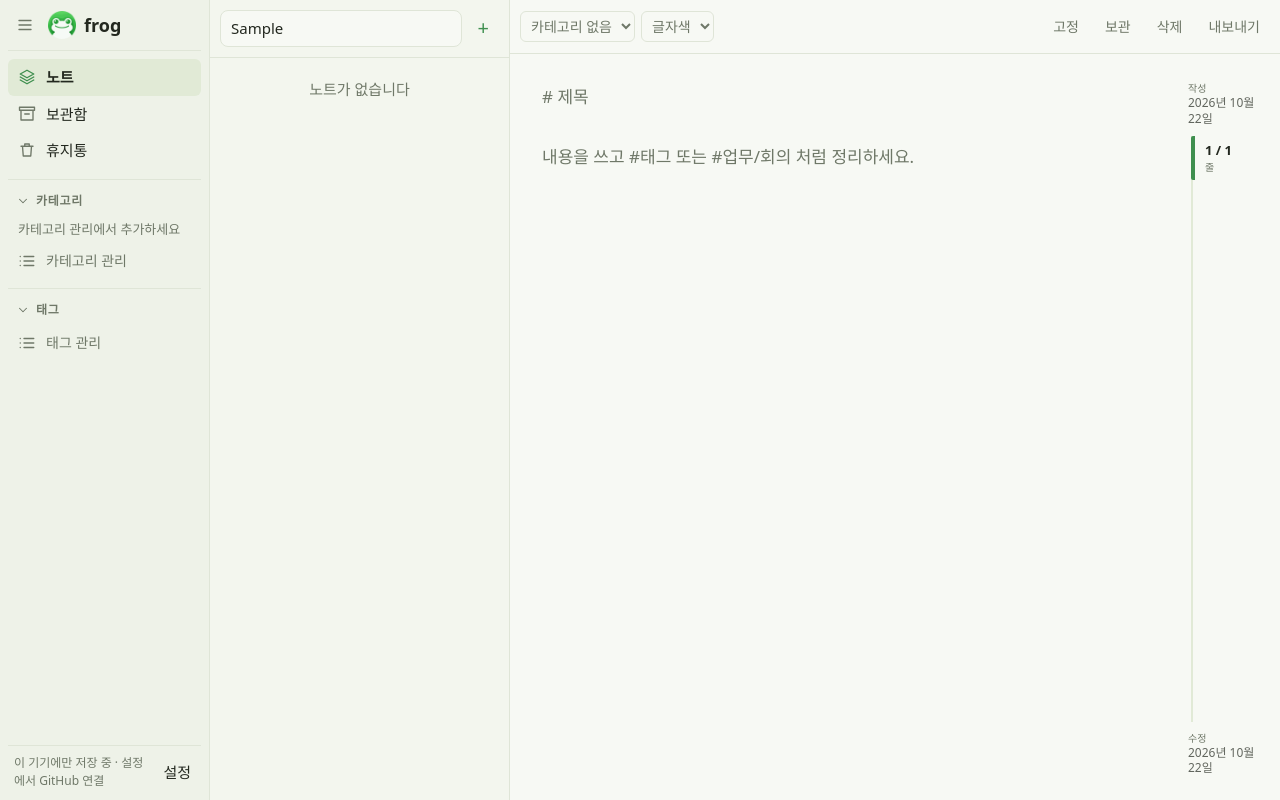
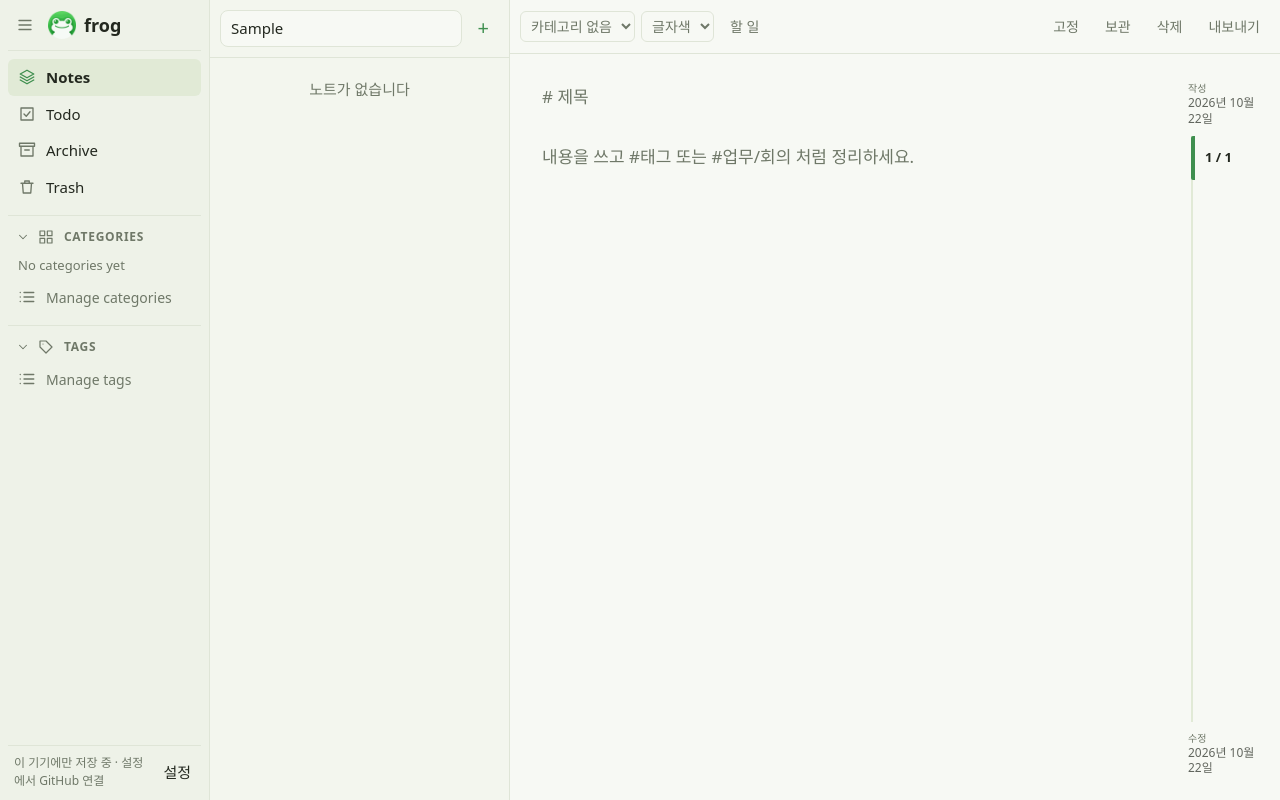
Before and after one commit to jinuleee/frog, a website: page index.html in a window 1280 px wide. Both pictures are taken after typing "Sample" into the empty fields and a click on the button "새 노트". Drawn offline with Linux system fonts and the light colour scheme.

Commit message:
영어 사이드바·아이콘, 조용한 스크롤바, 커서 기준 줄 표시, 할 일(Todo 보기·Ctrl+Enter)

```diff
--- a/app.js
+++ b/app.js
@@ -1,4 +1,4 @@
-import { tags, title, toFile, fromFile, b64encode, b64decode, esc, renderLines, enter, renameTag, removeTag } from './core.js?v=6';
+import { tags, title, toFile, fromFile, b64encode, b64decode, esc, renderLines, enter, renameTag, removeTag, toggleTodo, openTodos, hasOpenTodo } from './core.js?v=7';
 
 const $ = s => document.querySelector(s);
 const load = (k, d) => { try { return JSON.parse(localStorage.getItem(k)) ?? d; } catch { return d; } };
@@ -32,7 +32,9 @@ function visible() {
   const q = view.q.toLowerCase();
   return Object.values(notes)
     .filter(n => !n.gone
-      && (view.filter === 'trashed' ? n.trashed : !n.trashed && n.archived === (view.filter === 'archived'))
+      && (view.filter === 'trashed' ? n.trashed
+        : view.filter === 'todo' ? !n.trashed && !n.archived && hasOpenTodo(n.text)
+        : !n.trashed && n.archived === (view.filter === 'archived'))
       && (!view.tag || tags(n.text).some(t => t === view.tag || t.startsWith(view.tag + '/')))
       && (!view.cat || n.category === view.cat)
       && (!q || n.text.toLowerCase().includes(q)))
@@ -45,7 +47,9 @@ function renderSide() {
   const live = Object.values(notes).filter(n => !n.gone && !n.trashed);
   $('#cats').innerHTML = cats.map(c => `<li><button data-cat="${esc(c.name)}" aria-current="${view.cat === c.name}">
     <i class="swatch" style="background:${esc(c.color)}"></i>${esc(c.name)}<span class="count">${live.filter(n => n.category === c.name).length}</span></button></li>`).join('')
-    || '<li class="none-side">카테고리 관리에서 추가하세요</li>';
+    || '<li class="none-side">No categories yet</li>';
+  const todo = live.filter(n => !n.archived && hasOpenTodo(n.text)).length;
+  $('#todoCount').textContent = todo || '';
   for (const g of document.querySelectorAll('.group')) {
     const open = !folds[g.dataset.group];
     g.classList.toggle('folded', !open);
@@ -68,7 +72,7 @@ function renderList() {
     return `<li><button data-id="${esc(n.id)}" aria-current="${n.id === view.current}">
       <strong>${catColor(n.category) ? `<i class="swatch" style="background:${esc(catColor(n.category))}" title="${esc(n.category)}"></i>` : ''}${n.pinned ? '<span class="pin">고정</span>' : ''}${esc(title(n.text))}</strong>
       <span>${esc(body)}</span>
-      <time>${new Date(n.updated).toLocaleDateString('ko-KR')}</time></button></li>`;
+      <time>${new Date(n.updated).toLocaleDateString('ko-KR')}${openTodos(n.text) ? ` · <span class="todo-left">할 일 ${openTodos(n.text)}</span>` : ''}</time></button></li>`;
   }).join('') || '<li class="none">노트가 없습니다</li>';
 }
 
@@ -165,20 +169,27 @@ function markActive() {
 }
 document.addEventListener('selectionchange', markActive);
 
-// Date rail: created on top, last edit at the bottom, a thumb that follows the scroll (like a forum timeline).
+// Date rail: created on top, last edit at the bottom; the thumb marks the caret's line out of all lines.
+// With no caret yet (note just opened), it marks the first line on screen instead.
+let lastSel = null; // the select box steals focus, so remember where the caret was
 function rail() {
-  if ($('#rail').hidden) return;
-  const max = ed.scrollHeight - ed.clientHeight, r = max > 0 ? ed.scrollTop / max : 0;
-  const lines = ed.children.length || 1;
-  const first = [...ed.children].findIndex(d => d.offsetTop + d.offsetHeight > ed.scrollTop);
-  $('.thumb').style.top = `calc(${r} * (100% - 44px))`;
-  $('#railPos').textContent = `${Math.max(first, 0) + 1} / ${lines}`;
-  $('#railLine').textContent = '줄';
+  const n = notes[view.current];
+  if ($('#rail').hidden || !n) return;
+  const total = n.text.split('\n').length;
+  const line = lastSel ? n.text.slice(0, lastSel[1]).split('\n').length
+    : Math.max([...ed.children].findIndex(d => d.offsetTop + d.offsetHeight > ed.scrollTop), 0) + 1;
+  $('.thumb').style.top = `calc(${total > 1 ? (line - 1) / (total - 1) : 0} * (100% - 44px))`;
+  $('#railPos').textContent = `${line} / ${total}`;
 }
-ed.addEventListener('scroll', rail);
+ed.addEventListener('scroll', () => lastSel || rail());
+document.addEventListener('selectionchange', () => { if (document.activeElement === ed && (lastSel = selection())) rail(); });
 
-let lastSel = null; // the select box steals focus, so remember where the caret was
-document.addEventListener('selectionchange', () => { if (document.activeElement === ed) lastSel = selection(); });
+function todo() {
+  const n = notes[view.current], at = ((document.activeElement === ed && selection()) || lastSel || [n.text.length, n.text.length])[1], r = toggleTodo(n.text, at);
+  ed.focus();
+  setText(r.text, r.at);
+}
+$('#todoBtn').onclick = todo;
 $('#colorSel').onchange = e => {
   const c = e.target.value, n = notes[view.current];
   e.target.value = '';
@@ -239,6 +250,7 @@ ed.addEventListener('keydown', e => {
   }
   if (e.key !== 'Enter') return;
   e.preventDefault();
+  if (e.metaKey || e.ctrlKey) return todo();
   const sel = selection();
   if (!sel) return;
   const r = enter(notes[view.current].text, ...sel);
@@ -285,6 +297,7 @@ ed.addEventListener('click', e => {
 function open(id) {
   const prev = notes[view.current];
   if (prev && prev.id !== id && !prev.text.trim() && !prev.sha) delete notes[prev.id]; // drop blank new notes
+  if (view.current !== id) lastSel = null;
   view.current = id;
   save(); render();
   setPane(id ? 'editor' : 'list');
--- a/core.js
+++ b/core.js
@@ -110,6 +110,20 @@ export function enter(text, start, end) {
   return { text: text.slice(0, start) + '\n' + next + text.slice(end), at: start + 1 + next.length };
 }
 
+export const hasOpenTodo = text => /^\s*[-*+] \[ \]/m.test(text);
+export const openTodos = text => (text.match(/^\s*[-*+] \[ \]/gm) || []).length;
+
+// One key for to-dos, like Bear: a plain line becomes "- [ ] ", a list item gains a box, a box gets checked/unchecked.
+export function toggleTodo(text, pos) {
+  const ls = text.lastIndexOf('\n', pos - 1) + 1, le = (text.indexOf('\n', pos) + 1 || text.length + 1) - 1;
+  const line = text.slice(ls, le);
+  let next, m;
+  if ((m = line.match(/^(\s*[-*+] \[)([ xX])\]/))) next = m[1] + (m[2] === ' ' ? 'x' : ' ') + ']' + line.slice(m[0].length);
+  else if ((m = line.match(/^(\s*)[-*+] /))) next = `${m[1]}- [ ] ` + line.slice(m[0].length);
+  else next = line.replace(/^(\s*)/, '$1- [ ] ');
+  return { text: text.slice(0, ls) + next + text.slice(le), at: Math.max(ls, pos + next.length - line.length) };
+}
+
 // btoa only takes Latin-1, so Korean text goes through UTF-8 bytes first.
 export function b64encode(s) {
   let bin = '';
--- a/index.html
+++ b/index.html
@@ -8,8 +8,8 @@
 <link rel="manifest" href="manifest.webmanifest">
 <link rel="icon" href="icon-512.png" type="image/png">
 <link rel="apple-touch-icon" href="icon-180.png">
-<link rel="stylesheet" href="style.css?v=6">
-<script type="module" src="app.js?v=6"></script>
+<link rel="stylesheet" href="style.css?v=7">
+<script type="module" src="app.js?v=7"></script>
 </head>
 <body data-pane="list">
 <aside id="side">
@@ -18,21 +18,22 @@
     <img src="icon-512.png" alt=""> frog
   </header>
   <nav aria-label="보기">
-    <button data-filter="all"><svg class="i" viewBox="0 0 24 24"><path d="m12 3-9 5 9 5 9-5-9-5ZM3 12l9 5 9-5M3 16l9 5 9-5"/></svg>노트</button>
-    <button data-filter="archived"><svg class="i" viewBox="0 0 24 24"><path d="M2 3h20v4H2zM4 7v13h16V7M9 12h6"/></svg>보관함</button>
-    <button data-filter="trashed"><svg class="i" viewBox="0 0 24 24"><path d="M4 7h16M9 7V4h6v3M6 7l1 13h10l1-13"/></svg>휴지통</button>
+    <button data-filter="all"><svg class="i" viewBox="0 0 24 24"><path d="m12 3-9 5 9 5 9-5-9-5ZM3 12l9 5 9-5M3 16l9 5 9-5"/></svg>Notes</button>
+    <button data-filter="todo"><svg class="i" viewBox="0 0 24 24"><path d="M4 4h16v16H4zM8 12l3 3 5-6"/></svg>Todo<span class="count" id="todoCount"></span></button>
+    <button data-filter="archived"><svg class="i" viewBox="0 0 24 24"><path d="M2 3h20v4H2zM4 7v13h16V7M9 12h6"/></svg>Archive</button>
+    <button data-filter="trashed"><svg class="i" viewBox="0 0 24 24"><path d="M4 7h16M9 7V4h6v3M6 7l1 13h10l1-13"/></svg>Trash</button>
   </nav>
 
   <section class="group" data-group="cats">
-    <h2><button class="fold" aria-expanded="true"><svg class="i" viewBox="0 0 24 24"><path d="m6 9 6 6 6-6"/></svg>카테고리</button></h2>
+    <h2><button class="fold" aria-expanded="true"><svg class="i" viewBox="0 0 24 24"><path d="m6 9 6 6 6-6"/></svg><svg class="i" viewBox="0 0 24 24"><path d="M3 3h7v7H3zM14 3h7v7h-7zM3 14h7v7H3zM14 14h7v7h-7z"/></svg>Categories</button></h2>
     <ul id="cats"></ul>
-    <button id="catManage" class="more"><svg class="i" viewBox="0 0 24 24"><path d="M8 6h13M8 12h13M8 18h13M3 6h.01M3 12h.01M3 18h.01"/></svg>카테고리 관리</button>
+    <button id="catManage" class="more"><svg class="i" viewBox="0 0 24 24"><path d="M8 6h13M8 12h13M8 18h13M3 6h.01M3 12h.01M3 18h.01"/></svg>Manage categories</button>
   </section>
 
   <section class="group" data-group="tags">
-    <h2><button class="fold" aria-expanded="true"><svg class="i" viewBox="0 0 24 24"><path d="m6 9 6 6 6-6"/></svg>태그</button></h2>
+    <h2><button class="fold" aria-expanded="true"><svg class="i" viewBox="0 0 24 24"><path d="m6 9 6 6 6-6"/></svg><svg class="i" viewBox="0 0 24 24"><path d="M3 12V3h9l9 9-9 9-9-9Zm4.5-4.5h.01"/></svg>Tags</button></h2>
     <ul id="tags" class="tree"></ul>
-    <button id="tagManage" class="more"><svg class="i" viewBox="0 0 24 24"><path d="M8 6h13M8 12h13M8 18h13M3 6h.01M3 12h.01M3 18h.01"/></svg>태그 관리</button>
+    <button id="tagManage" class="more"><svg class="i" viewBox="0 0 24 24"><path d="M8 6h13M8 12h13M8 18h13M3 6h.01M3 12h.01M3 18h.01"/></svg>Manage tags</button>
   </section>
 
   <footer>
@@ -60,6 +61,7 @@
       <option value="초록">초록</option><option value="파랑">파랑</option><option value="보라">보라</option>
       <option value="분홍">분홍</option><option value="회색">회색</option>
     </select>
+    <button id="todoBtn" title="할 일로 만들기 · 체크 (Ctrl/⌘ + Enter)">할 일</button>
     <span class="spacer"></span>
     <button id="pinBtn">고정</button>
     <button id="archiveBtn">보관</button>
@@ -71,7 +73,7 @@
          data-placeholder="# 제목&#10;&#10;내용을 쓰고 #태그 또는 #업무/회의 처럼 정리하세요."></div>
     <aside id="rail" aria-hidden="true">
       <span class="when"><small>작성</small><b id="railTop"></b></span>
-      <div class="track"><div class="thumb"><b id="railPos"></b><small id="railLine"></small></div></div>
+      <div class="track"><div class="thumb"><b id="railPos"></b></div></div>
       <span class="when"><small>수정</small><b id="railBottom"></b></span>
     </aside>
   </div>
--- a/style.css
+++ b/style.css
@@ -24,6 +24,14 @@
 
 * { box-sizing: border-box; }
 [hidden] { display: none !important; } /* flex rules below would otherwise override the hidden attribute */
+/* Scrollbars: thin and invisible until the pointer is over the area, so they don't compete with the page */
+#text, #items, #side, .rows { scrollbar-width: thin; scrollbar-color: transparent transparent; }
+#text:hover, #items:hover, #side:hover, .rows:hover { scrollbar-color: color-mix(in srgb, var(--muted) 35%, transparent) transparent; }
+::-webkit-scrollbar { width: 6px; height: 6px; }
+::-webkit-scrollbar-track, ::-webkit-scrollbar-corner { background: transparent; }
+::-webkit-scrollbar-thumb { background: transparent; border-radius: 6px; }
+:hover::-webkit-scrollbar-thumb { background: color-mix(in srgb, var(--muted) 35%, transparent); }
+::-webkit-scrollbar-button { display: none; }
 body {
   margin: 0; height: 100dvh; display: grid; grid-template-columns: 210px 300px 1fr;
   background: var(--bg); color: var(--text);
@@ -55,9 +63,11 @@ body:not(.side-closed) .showside { display: none; } /* the list's menu button on
 #side [aria-current="true"] .i { color: var(--accent); }
 .group { border-top: 1px solid var(--line); margin-top: 10px; padding-top: 6px; }
 .group h2 { margin: 0; }
-.fold { display: flex; align-items: center; gap: 6px; width: 100%; padding: 6px 8px; font-size: 12px; font-weight: 700; letter-spacing: .06em; color: var(--muted); }
-.fold .i { width: 14px; height: 14px; transition: transform .15s; }
-.folded .fold .i { transform: rotate(-90deg); }
+.fold { display: flex; align-items: center; gap: 6px; width: 100%; padding: 6px 8px; font-size: 12px; font-weight: 700; letter-spacing: .06em; text-transform: uppercase; color: var(--muted); }
+.fold .i { width: 14px; height: 14px; }
+.fold .i:first-child { transition: transform .15s; }
+.fold .i + .i { width: 16px; height: 16px; margin: 0 4px 0 2px; }
+.folded .fold .i:first-child { transform: rotate(-90deg); }
 .folded ul, .folded .more { display: none !important; }
 .swatch { display: inline-block; width: 12px; height: 12px; border-radius: 3px; flex: none; }
 #side .count { margin-left: auto; font-size: 12px; color: var(--muted); font-weight: 400; }
@@ -83,6 +93,7 @@ body:not(.side-closed) .showside { display: none; } /* the list's menu button on
 #items strong .swatch { width: 9px; height: 9px; border-radius: 50%; margin-right: 6px; vertical-align: 1px; }
 #items button > span { color: var(--muted); font-size: 13px; overflow: hidden; display: -webkit-box; -webkit-line-clamp: 2; -webkit-box-orient: vertical; font-weight: 400; }
 #items time { color: var(--muted); font-size: 12px; font-weight: 400; }
+.todo-left { color: var(--accent); }
 .pin { color: var(--accent); font-size: 12px; margin-right: 4px; }
 .none { color: var(--muted); padding: 20px; text-align: center; }
 
```
Also changed, not shown: core.test.js (+10 -1 lines), README.md.
